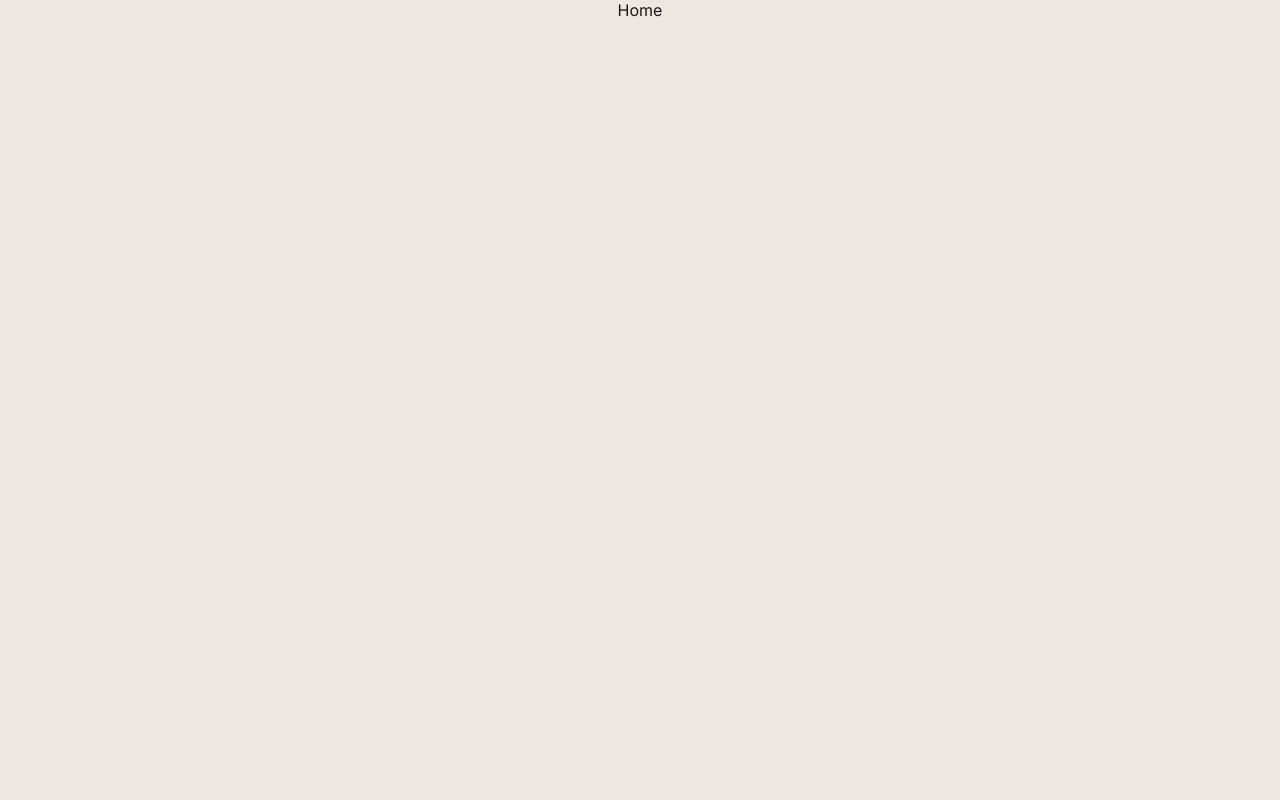
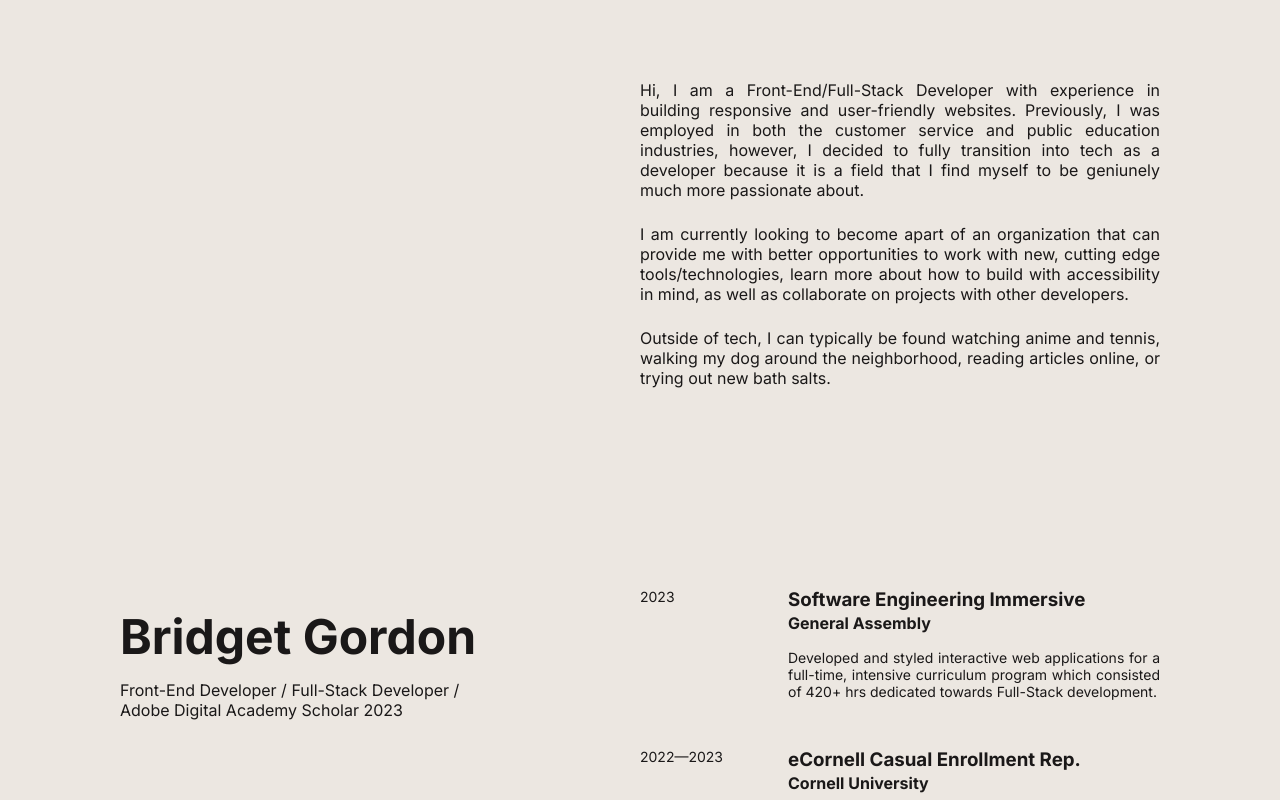
Before and after one commit to Bridgeot/Portfolio, a Next.js app: page / in a window 1280 px wide. Shown: the top 800 px of the page. Built offline with nearby package versions, Linux system fonts and the light colour scheme.

Commit message:
wip: add home page content

```diff
--- a/src/app/page.jsx
+++ b/src/app/page.jsx
@@ -1,8 +1,25 @@
 import styles from '@/styles/page.module.css'
+import Header from '@/components/Header'
+import About from '@/sections/About'
+import Experience from '@/sections/Experience'
+import Skills from '@/sections/Skills'
+import Work from '@/sections/Work'
+import Footer from '@/components/Footer'
 
 const Home = () => {
   return (
-    <div>Home</div>
+    <section className={styles.home}>
+      <div className={styles.container}>
+        <Header />
+      </div>
+      <div className={styles.container}>
+        <About />
+        <Experience />
+        <Skills />
+        <Work />
+        <Footer />
+      </div>
+    </section>
   )
 }
 
```
